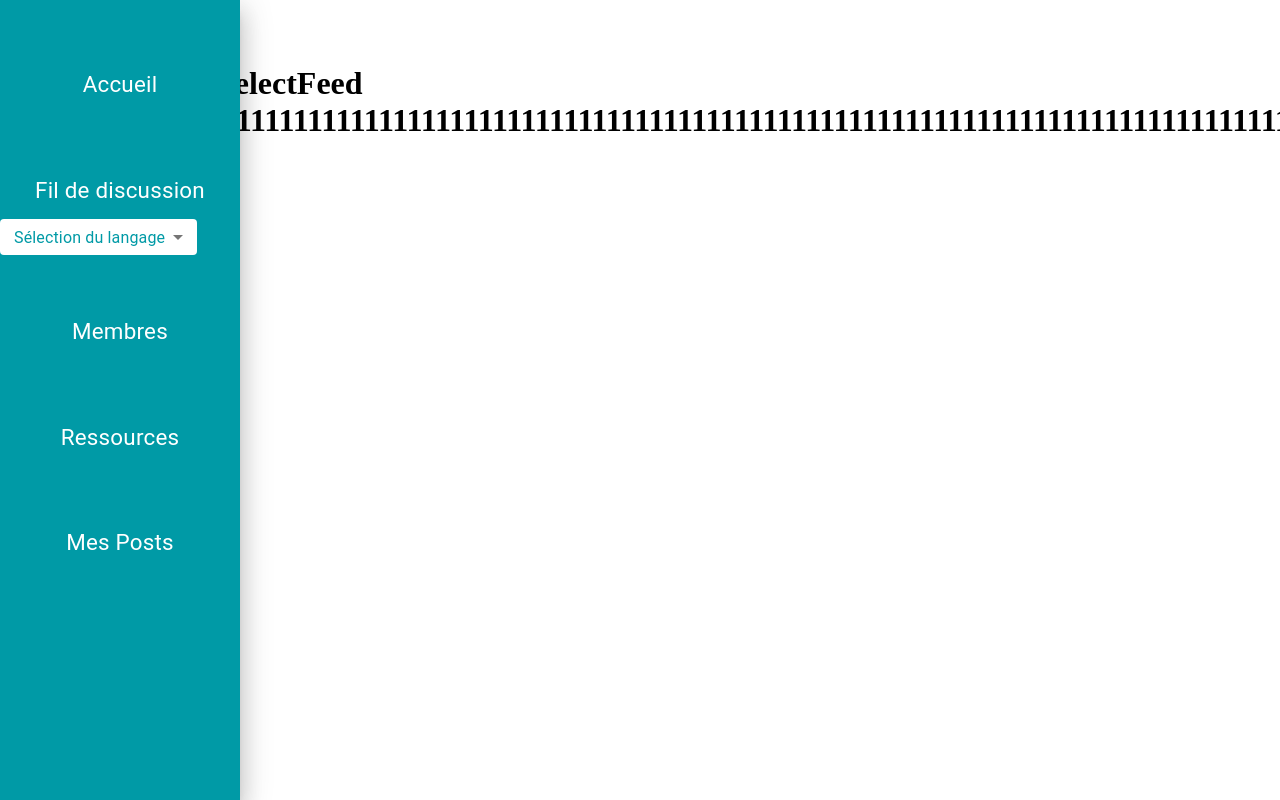
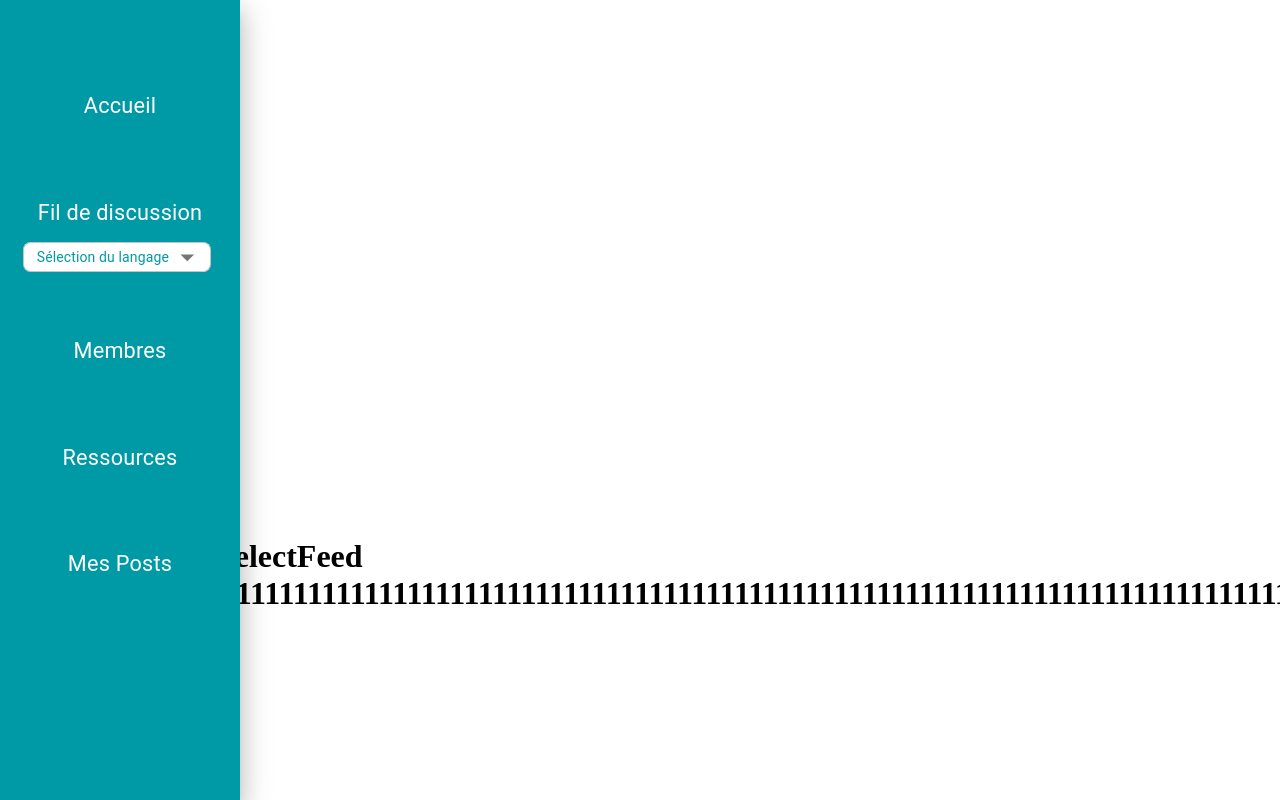
Before and after one commit to WildCodeSchool/DevHubShare, a React (Vite) app in the folder frontend/: page / in a window 1280 px wide. Shown: the top 800 px of the page. Built offline with nearby package versions, Linux system fonts and the light colour scheme.

Commit message:
Swipeable sidebar responsive work in progress

```diff
--- a/frontend/src/components/Sidebar/SwipeableSidebar.jsx
+++ b/frontend/src/components/Sidebar/SwipeableSidebar.jsx
@@ -1,5 +1,5 @@
 import * as React from "react";
-import "./swipeableSidebar.css";
+// import "./swipeableSidebar.css";
 import Box from "@mui/material/Box";
 import SwipeableDrawer from "@mui/material/SwipeableDrawer";
 import Button from "@mui/material/Button";
@@ -11,8 +11,25 @@ import FormControl from "@mui/material/FormControl";
 import Select from "@mui/material/Select";
 import MenuItem from "@mui/material/MenuItem";
 import ArrowForwardIosIcon from "@mui/icons-material/ArrowForwardIos";
+import Stack from "@mui/material/Stack";
+import { createTheme, ThemeProvider } from "@mui/material/styles";
 import { Link } from "react-router-dom";
 import { SidebarData } from "./SidebarData";
+
+const drawerWidth = "15rem";
+
+const theme = createTheme({
+  typography: {
+    fontSize: 19,
+  },
+  spacing: 1,
+});
+
+const themeSelect = createTheme({
+  typography: {
+    fontSize: 14,
+  },
+});
 
 export default function SwipeableSidebar() {
   const [open, setOpen] = React.useState(false);
@@ -59,28 +76,55 @@ export default function SwipeableSidebar() {
       // onClick={toggleDrawer(anchor, false)}
       onKeyDown={toggleDrawer(anchor, false)}
     >
-      <List className="sidebarList">
-        <ListItem disablePadding className="sidebarListItem">
+      <Stack
+        direction="column"
+        justifyContent="center"
+        alignItems="center"
+        spacing={4}
+      >
+        <ThemeProvider theme={theme}>
+          {/* <Toolbar /> */}
+          {/* <Box> */}
+          <List sx={{ mx: "auto" }}>
+            <ListItem disablePadding sx={{ mt: 70 }}>
               <ListItemButton component={Link} to="/creer-post">
-            <ListItemText className="sidebarListItemText" primary="Accueil" />
+                <ListItemText
+                  sx={{
+                    color: "#FFFFFF",
+                    textAlign: "center",
+                  }}
+                  primary="Accueil"
+                />
               </ListItemButton>
             </ListItem>
-        <ListItem
-          key="Fil de discussion"
-          disablePadding
-          className="sidebarListItem"
-        >
+
+            <ListItem key="Fil de discussion" disablePadding sx={{ mt: 50 }}>
               <ListItemButton onClick={handleOpen}>
                 <ListItemText
-              className="sidebarListItemText"
+                  sx={{
+                    color: "#FFFFFF",
+                    textAlign: "center",
+                  }}
                   primary="Fil de discussion"
                 />
               </ListItemButton>
             </ListItem>
 
-        <FormControl className="sidebarFormControl">
+            <FormControl
+              sx={{
+                m: 1,
+                minWidth: 130,
+              }}
+            >
               <Select
-            className="sidebarSelect"
+                sx={{
+                  color: "#009AA6",
+                  height: 30,
+                  borderRadius: 2,
+                  fontSize: 14,
+                  backgroundColor: "white",
+                  pr: 10,
+                }}
                 labelId="demo-controlled-open-select-label"
                 id="demo-controlled-open-select"
                 open={open}
@@ -90,9 +134,12 @@ export default function SwipeableSidebar() {
                 // eslint-disable-next-line prettier/prettier
                 renderValue={(value) => value || "Sélection du langage"}
               >
+                <ThemeProvider theme={themeSelect}>
                   {langages.map((langage) => (
                     <MenuItem
-                className="sidebarMenuItem"
+                      sx={{
+                        color: "#009AA6",
+                      }}
                       key={langage}
                       component={Link}
                       to="/fil-de-discussion"
@@ -100,30 +147,60 @@ export default function SwipeableSidebar() {
                       {langage}
                     </MenuItem>
                   ))}
+                </ThemeProvider>
               </Select>
             </FormControl>
 
             {SidebarData.map((item) => (
-          <ListItem key={item.title} disablePadding className="sidebarListItem">
+              <ListItem key={item.title} disablePadding sx={{ mt: 50 }}>
                 <ListItemButton component={Link} to={item.path}>
-              <ListItemText primary={item.title} />
+                  <ListItemText
+                    sx={{
+                      color: "#FFFFFF",
+                      textAlign: "center",
+                    }}
+                    primary={item.title}
+                  />
                 </ListItemButton>
               </ListItem>
             ))}
           </List>
+          {/* </Box> */}
+        </ThemeProvider>
+      </Stack>
     </Box>
   );
 
   return (
     <div>
-      <Button onClick={toggleDrawer("left", true)}>
+      <Box sx={{ mt: "38%" }}>
+        <Button
+          onClick={toggleDrawer("left", true)}
+          sx={{
+            color: "#009AA6",
+          }}
+        >
           <ArrowForwardIosIcon />
         </Button>
+      </Box>
       <SwipeableDrawer
         anchor="left"
         open={state.left}
         onClose={toggleDrawer("left", false)}
         onOpen={toggleDrawer("left", true)}
+        // variant="permanent"
+        sx={{
+          width: drawerWidth,
+          flexShrink: 0,
+          [`& .MuiDrawer-paper`]: {
+            width: drawerWidth,
+            boxSizing: "border-box",
+            backgroundColor: "#009AA6",
+          },
+          [`& .MuiModal-backdrop`]: {
+            width: 0,
+          },
+        }}
       >
         {list("left")}
       </SwipeableDrawer>
```
Lines whose indentation alone changed are shown as unchanged.
